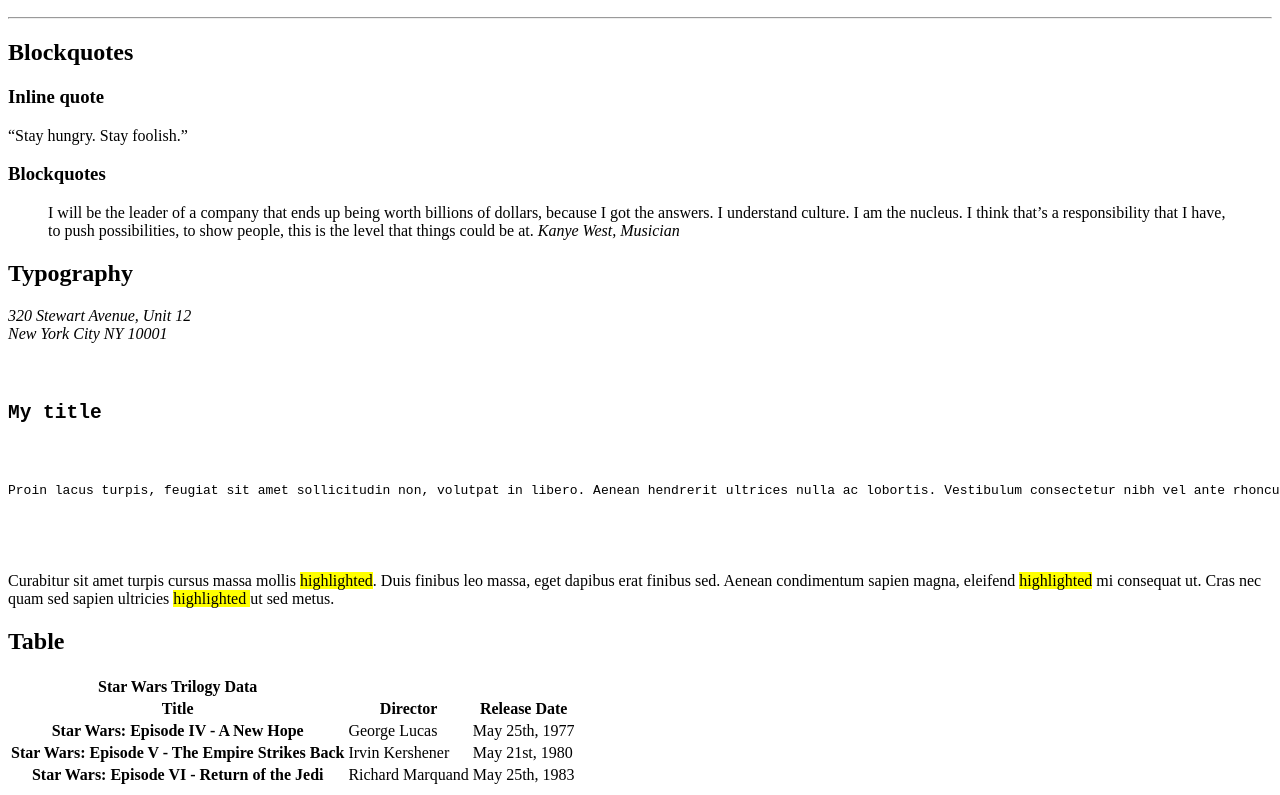
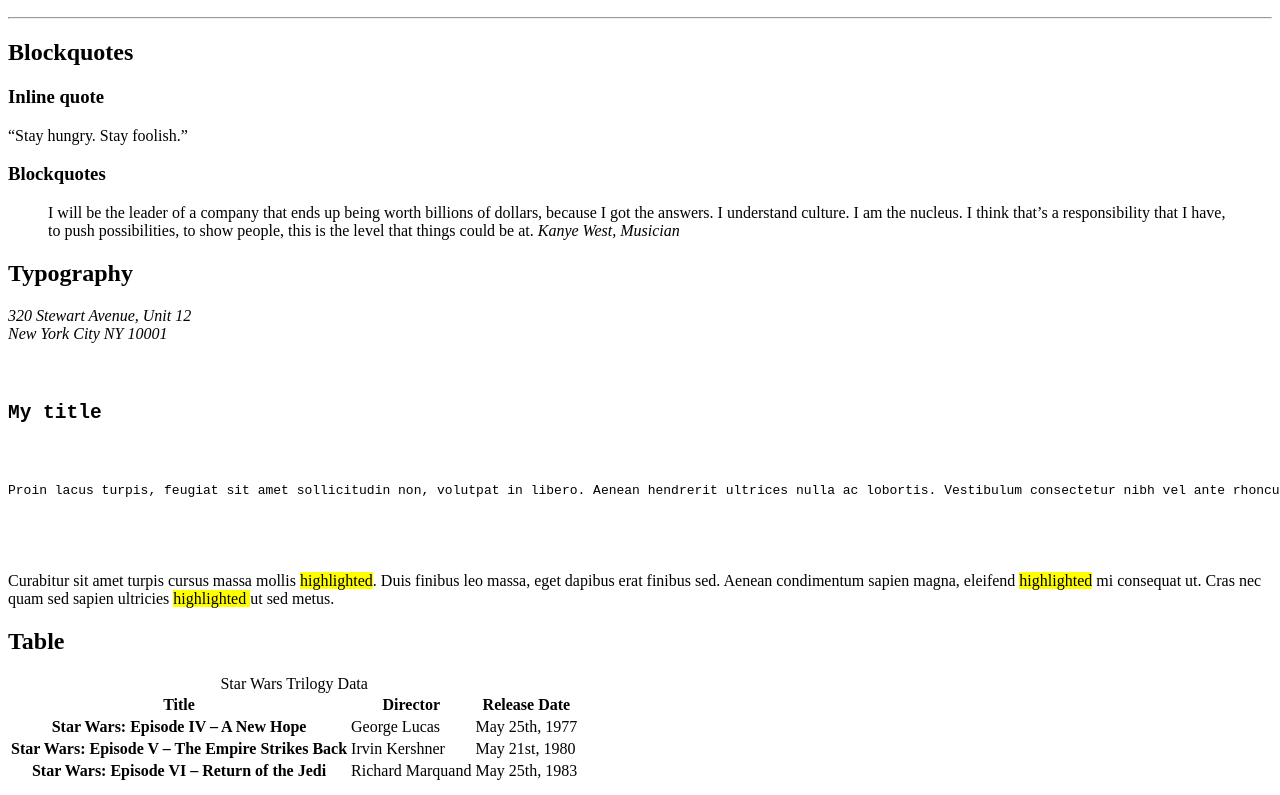
Before and after one commit to luzperdomo92/holbertonschool-web_front_end, a plain HTML site: page 0x00-html_advanced/33-styleguide.html in a window 1280 px wide. Shown: the part 978-1773 px from the top of the page. Drawn offline with Linux system fonts and the light colour scheme.

Commit message:
fixed table

```diff
--- a/0x00-html_advanced/33-styleguide.html
+++ b/0x00-html_advanced/33-styleguide.html
@@ -112,29 +112,31 @@
         <h2>Table</h2>
       </header>
       <table>
-        <tr>
-          <th>Star Wars Trilogy Data</th>
-        </tr>
+        <caption>Star Wars Trilogy Data</caption>
+        <thead>
           <tr>
             <th scope="col">Title</th>
             <th scope="col">Director</th>
             <th scope="col">Release Date</th>
           </tr>
+        </thead>
+        <tbody>
           <tr>
-          <th scope="row">Star Wars: Episode IV - A New Hope</th>
+            <th scope="row">Star Wars: Episode IV – A New Hope</th>
             <td>George Lucas</td>
             <td>May 25th, 1977</td>
           </tr>
           <tr>
-          <th scope="row">Star Wars: Episode V - The Empire Strikes Back</th>
-          <td>Irvin Kershener</td>
+            <th scope="row">Star Wars: Episode V – The Empire Strikes Back</th>
+            <td>Irvin Kershner</td>
             <td>May 21st, 1980</td>
           </tr>
           <tr>
-          <th scope="row">Star Wars: Episode VI - Return of the Jedi</th>
+            <th scope="row">Star Wars: Episode VI – Return of the Jedi</th>
             <td>Richard Marquand</td>
             <td>May 25th, 1983</td>
           </tr>
+        </tbody>
       </table>
     </section>
   </main>
```
Lines whose indentation alone changed are shown as unchanged.
